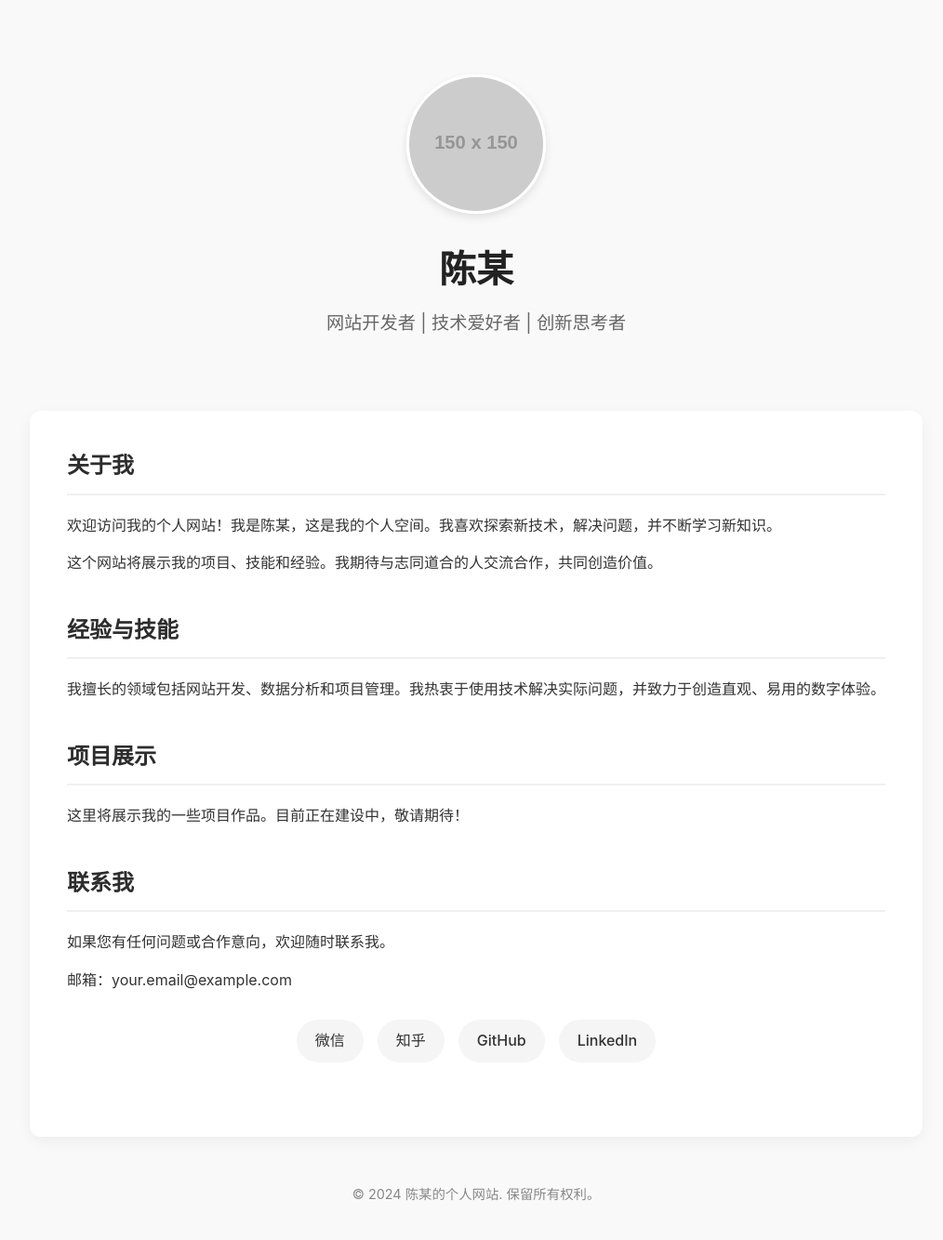
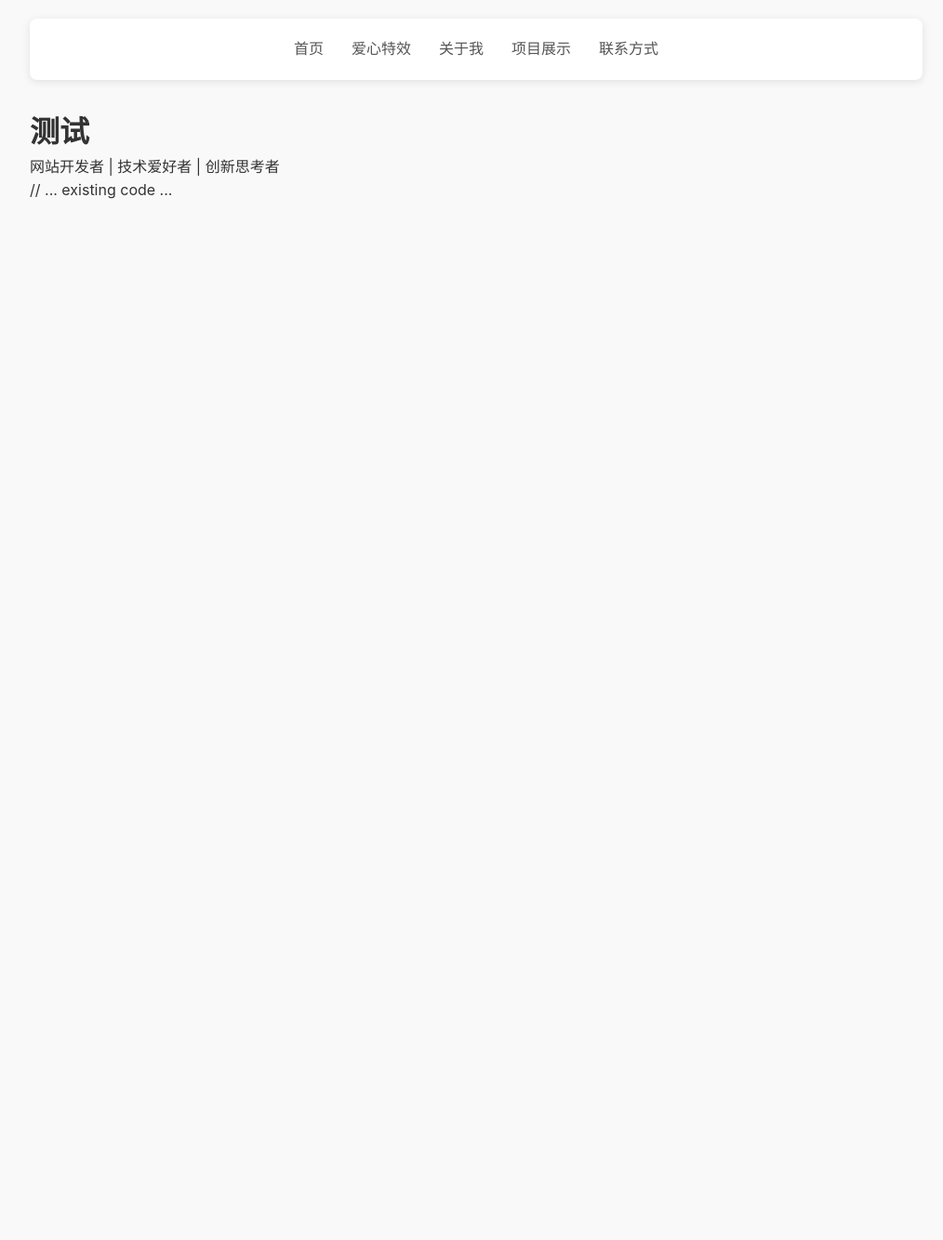
Before and after one commit to chenliang1122/chenl.github.io, a plain HTML site: page index.html in a window 1280 px wide. Shown: the whole page at 93% size, without its empty margins (128-1142 px from the left). After the commit the page ends 800 px from the top, so only its background shows below. Drawn offline with Linux system fonts and the light colour scheme; placeholder pictures from the web are drawn by us.

Commit message:
Update index.html

```diff
--- a/index.html
+++ b/index.html
@@ -22,152 +22,70 @@
             padding: 20px;
         }
 
-        /* 头部区域 */
-        header {
-            text-align: center;
-            padding: 60px 0;
-        }
-
-        .profile-img {
-            width: 150px;
-            height: 150px;
-            border-radius: 50%;
-            object-fit: cover;
-            margin-bottom: 20px;
-            border: 3px solid #fff;
-            box-shadow: 0 4px 10px rgba(0,0,0,0.1);
-        }
-
-        h1 {
-            font-size: 2.5rem;
-            margin-bottom: 10px;
-            color: #222;
-        }
-
-        .tagline {
-            font-size: 1.2rem;
-            color: #666;
-            margin-bottom: 20px;
-        }
-
-        /* 主要内容区 */
-        .container {
-            background: white;
-            padding: 40px;
-            border-radius: 12px;
-            box-shadow: 0 5px 15px rgba(0,0,0,0.05);
+        /* 导航菜单样式 */
+        nav {
+            background-color: #fff;
+            border-radius: 8px;
+            box-shadow: 0 2px 10px rgba(0,0,0,0.1);
             margin-bottom: 30px;
         }
 
-        section {
-            margin-bottom: 40px;
+        .nav-container {
+            display: flex;
+            justify-content: center;
+            padding: 15px 0;
         }
 
-        h2 {
-            border-bottom: 2px solid #f0f0f0;
-            padding-bottom: 10px;
-            margin-bottom: 20px;
-            color: #2d2d2d;
+        .nav-item {
+            margin: 0 15px;
+            text-decoration: none;
+            color: #555;
+            font-weight: 500;
+            position: relative;
+            padding: 5px 0;
+            transition: all 0.3s ease;
         }
 
-        p {
-            margin-bottom: 15px;
+        .nav-item:hover {
+            color: #ff6b6b;
         }
 
-        /* 联系方式与社交媒体 */
-        .social-links {
-            display: flex;
-            justify-content: center;
-            flex-wrap: wrap;
-            gap: 15px;
-            margin-top: 30px;
+        .nav-item::after {
+            content: '';
+            position: absolute;
+            width: 0;
+            height: 2px;
+            bottom: 0;
+            left: 0;
+            background-color: #ff6b6b;
+            transition: width 0.3s ease;
         }
 
-        .social-btn {
-            background: #f5f5f5;
-            padding: 10px 20px;
-            border-radius: 50px;
-            text-decoration: none;
-            color: #333;
-            font-weight: 500;
-            transition: all 0.3s ease;
-            display: inline-flex;
-            align-items: center;
+        .nav-item:hover::after {
+            width: 100%;
         }
 
-        .social-btn:hover {
-            background: #e0e0e0;
-            transform: translateY(-2px);
-        }
-
-        /* 页脚 */
-        footer {
-            text-align: center;
-            padding: 20px 0;
-            color: #888;
-            font-size: 0.9rem;
-        }
-
-        /* 响应式设计 */
-        @media (max-width: 768px) {
-            .container {
-                padding: 25px;
-            }
-
-            header {
-                padding: 40px 0;
-            }
-
-            h1 {
-                font-size: 2rem;
-            }
-        }
+        /* 头部区域 */
+        // ... existing code ...
     </style>
 </head>
 <body>
+    <!-- 新增导航菜单 -->
+    <nav>
+        <div class="nav-container">
+            <a href="index.html" class="nav-item">首页</a>
+            <a href="heart.html" class="nav-item">爱心特效</a>
+            <a href="#about" class="nav-item">关于我</a>
+            <a href="#projects" class="nav-item">项目展示</a>
+            <a href="#contact" class="nav-item">联系方式</a>
+        </div>
+    </nav>
+
     <header>
-        <!-- 替换图片URL为你的个人头像或删除这一行 -->
-        <img src="https://via.placeholder.com/150" alt="个人头像" class="profile-img">
-        <h1>陈某</h1>
+        <h1>测试</h1>
         <p class="tagline">网站开发者 | 技术爱好者 | 创新思考者</p>
     </header>
 
-    <div class="container">
-        <section id="about">
-            <h2>关于我</h2>
-            <p>欢迎访问我的个人网站！我是陈某，这是我的个人空间。我喜欢探索新技术，解决问题，并不断学习新知识。</p>
-            <p>这个网站将展示我的项目、技能和经验。我期待与志同道合的人交流合作，共同创造价值。</p>
-        </section>
-
-        <section id="experience">
-            <h2>经验与技能</h2>
-            <p>我擅长的领域包括网站开发、数据分析和项目管理。我热衷于使用技术解决实际问题，并致力于创造直观、易用的数字体验。</p>
-            <!-- 此处可以添加更多详细内容 -->
-        </section>
-
-        <section id="projects">
-            <h2>项目展示</h2>
-            <p>这里将展示我的一些项目作品。目前正在建设中，敬请期待！</p>
-            <!-- 此处可以添加项目卡片或案例展示 -->
-        </section>
-
-        <section id="contact">
-            <h2>联系我</h2>
-            <p>如果您有任何问题或合作意向，欢迎随时联系我。</p>
-            <p>邮箱：your.email@example.com</p>
-
-            <div class="social-links">
-                <!-- 替换#为你的实际社交媒体链接 -->
-                <a href="#" class="social-btn">微信</a>
-                <a href="#" class="social-btn">知乎</a>
-                <a href="#" class="social-btn">GitHub</a>
-                <a href="#" class="social-btn">LinkedIn</a>
-            </div>
-        </section>
-    </div>
-
-    <footer>
-        <p>&copy; 2024 陈某的个人网站. 保留所有权利。</p>
-    </footer>
+    // ... existing code ...
 </body>
 </html>
```
